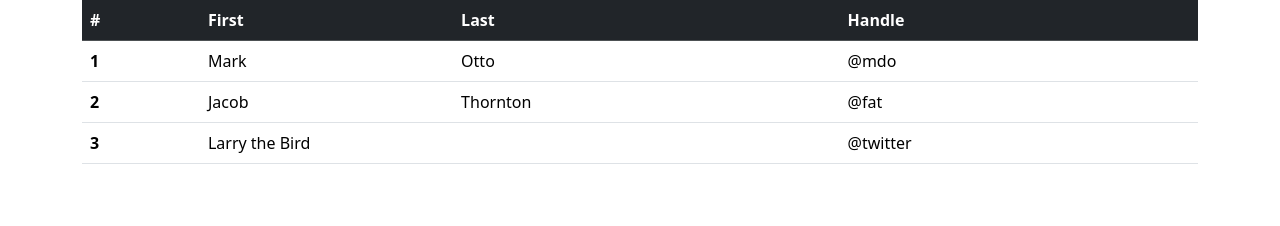
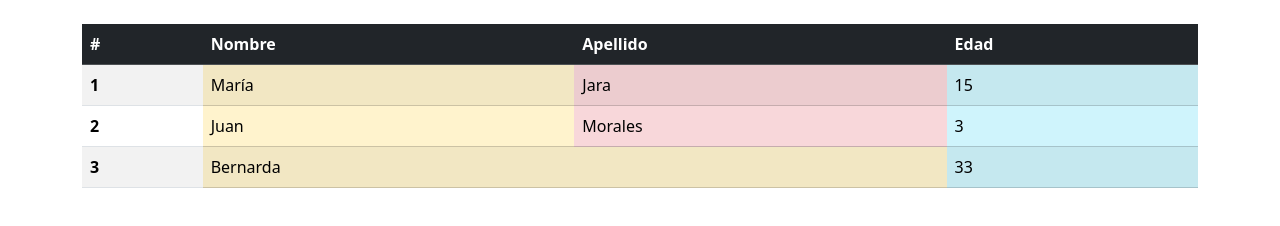
Before and after one commit to bellybelly21/BDAF-6-Bootstrap, a plain HTML site: page index.html in a window 1280 px wide. Drawn offline with nearby package versions, Linux system fonts and the light colour scheme.

Commit message:
ejercicio tablas

```diff
--- a/index.html
+++ b/index.html
@@ -10,32 +10,32 @@
 
   <body class="container">
 
-    <table class="table">
+    <table class="table table-striped mt-4">
         <thead class="table-dark">
           <tr>
             <th scope="col">#</th>
-            <th scope="col">First</th>
-            <th scope="col">Last</th>
-            <th scope="col">Handle</th>
+            <th scope="col">Nombre</th>
+            <th scope="col">Apellido</th>
+            <th scope="col">Edad</th>
           </tr>
         </thead>
         <tbody>
           <tr>
             <th scope="row">1</th>
-            <td>Mark</td>
-            <td>Otto</td>
-            <td>@mdo</td>
+            <td class="table-warning">María</td>
+            <td class="table-danger">Jara</td>
+            <td class="table-info">15</td>
           </tr>
           <tr>
             <th scope="row">2</th>
-            <td>Jacob</td>
-            <td>Thornton</td>
-            <td>@fat</td>
+            <td class="table-warning">Juan</td>
+            <td class="table-danger">Morales</td>
+            <td class="table-info">3</td>
           </tr>
           <tr>
             <th scope="row">3</th>
-            <td colspan="2">Larry the Bird</td>
-            <td>@twitter</td>
+            <td  class="table-warning" colspan="2">Bernarda</td>
+            <td class="table-info">33</td>
           </tr>
         </tbody>
       </table>
```
Also changed, not shown: viajes.html (+1 -1 lines).
